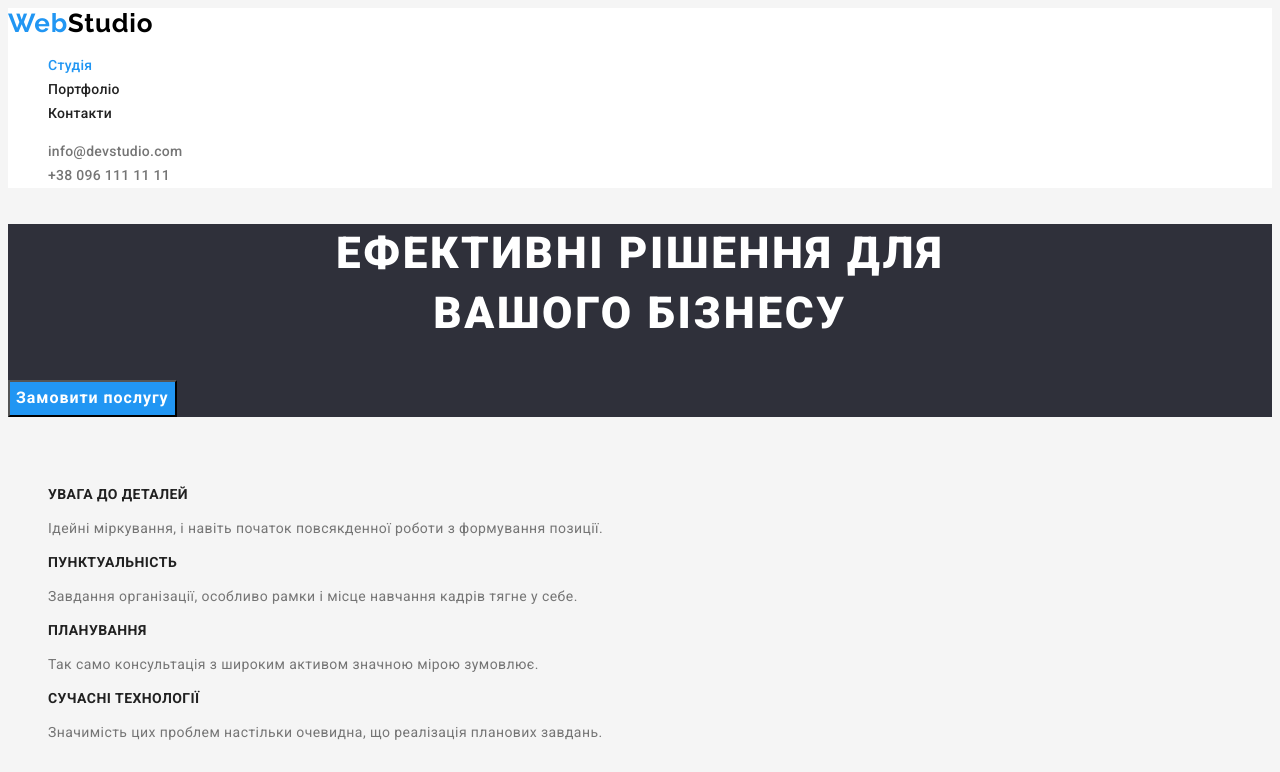
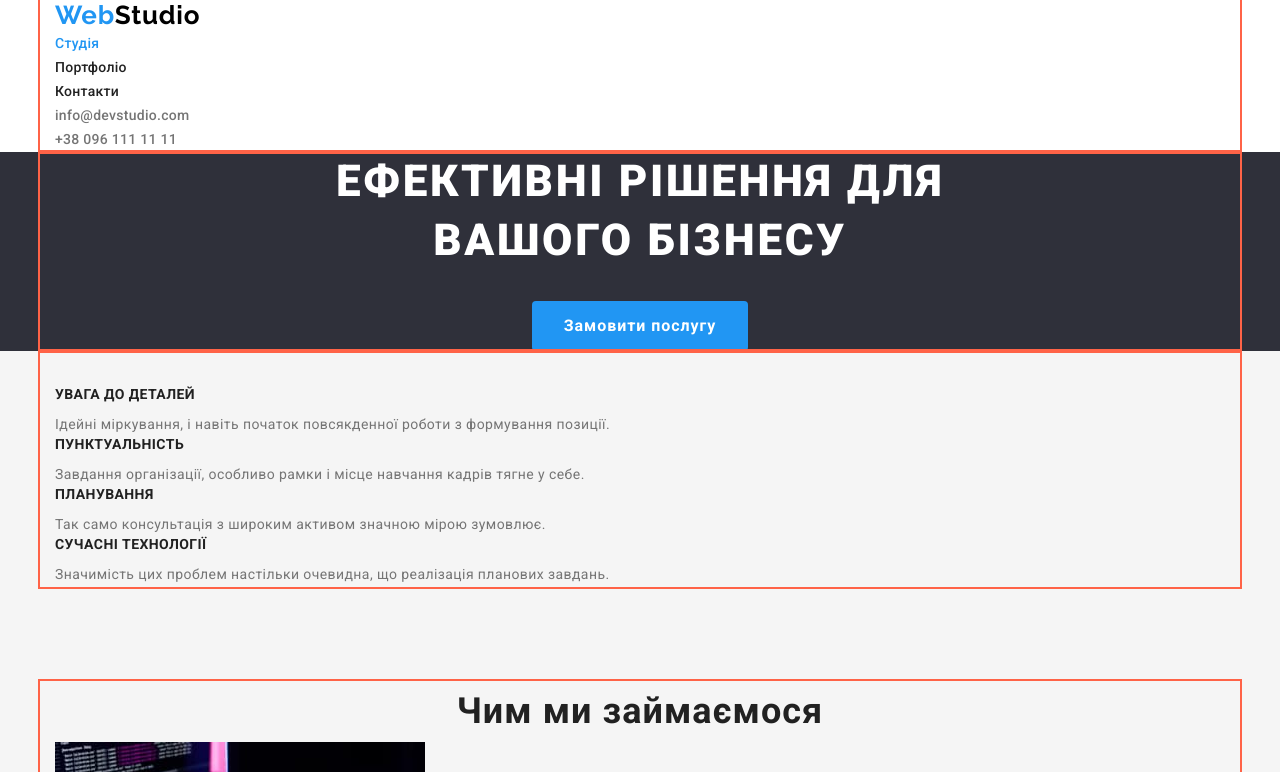
Before and after one commit to YuriiKhomik/goit-markup-hw-03, a plain HTML site: page index.html in a window 1280 px wide. Shown: the top 772 px of the page. Drawn offline with nearby package versions, Linux system fonts and the light colour scheme.

Commit message:
1st page margins and paddings

```diff
--- a/css/styles.css
+++ b/css/styles.css
@@ -20,6 +20,17 @@
 
 ul {
     list-style: none;
+    padding: 0;
+    margin: 0;
+}
+
+.container {
+    margin-left: auto;
+    margin-right: auto;
+    width: 1200px;
+    padding-left: 15px;
+    padding-right: 15px;
+    outline: 2px solid tomato;
 }
 
 /* стилізація хедера */
@@ -99,9 +110,13 @@ ul {
 
 .hero {
     background-color: var(--third-bg-color);
+    text-align: center;
+
 }
 
 .hero-title {
+    margin-top: 0;
+    margin-bottom: 30px;
     color: #FFFFFF;
     font-weight: 900;
     font-size: 44px;
@@ -115,13 +130,23 @@ ul {
 
 .hidden-title {
     visibility: hidden;
+    margin-top: 0;
+    margin-bottom: 0;
 }
 
 /* секції */
 
+.section, .team {
+    padding-top: 0;
+    padding-bottom: 94px;
+}
+
 
 .li-title {
     color: var(--tittle-text-color);
+
+    margin-top: 0;
+    margin-bottom: 10px;
     font-weight: 700;
     font-size: 14px;
     line-height: 1.14;
@@ -131,11 +156,19 @@ ul {
 
 .section-title {
     color: var(--tittle-text-color);
+
+    margin-top: 0;
+    margin-bottom: 0;
     font-weight: 700;
     font-size: 36px;
     line-height: 1.7;
     letter-spacing: 0.03em;
     text-align: center;
+}
+
+.p-strengths {
+    margin-top: 0;
+    margin-bottom: 0;
 }
 
 .team {
@@ -181,6 +214,13 @@ ul {
 .hero-button {
     background-color: var(--accent-color);
 
+    display: inline-block;
+    padding: 10px 32px;
+    min-width: 216px;
+    height: 50px;
+    text-align: center;
+    border-radius: 4px;
+    border: none;
     color: #FFFFFF;
     font-family: inherit;
     font-weight: 700;
--- a/index.html
+++ b/index.html
@@ -11,11 +11,16 @@
       href="https://fonts.googleapis.com/css2?family=Raleway:wght@700&family=Roboto:wght@400;500;700;900&display=swap"
       rel="stylesheet"
     />
+    <link
+      rel="stylesheet"
+      href="https://cdnjs.cloudflare.com/ajax/libs/modern-normalize/1.1.0/modern-normalize.min.css"
+    />
     <link rel="stylesheet" href="./css/styles.css" />
   </head>
   <body class="page">
     <!--Хедер-->
     <header class="page-header">
+      <div class="container">
         <nav>
           <a href="./index.html" lang="en" class="logo"
             ><span class="logo-web">Web</span><span class="logo-studio">Studio</span></a
@@ -32,39 +37,54 @@
           <li><a href="mailto:info@devstudio.com" class="contact">info@devstudio.com</a></li>
           <li><a href="tel:+380961111111" class="contact">+38 096 111 11 11</a></li>
         </ul>
+      </div>
     </header>
+
     <main>
       <!--Герой-->
       <section class="hero">
+        <div class="container">
           <h1 class="hero-title">Ефективні рішення для<br />вашого бізнесу</h1>
           <button type="button" class="hero-button">Замовити послугу</button>
+        </div>
       </section>
       <!--Переваги-->
       <section class="section">
+        <div class="container">
           <h2 class="hidden-title">Чим ми займаємося</h2>
 
           <ul>
             <li>
               <h3 class="li-title">УВАГА ДО ДЕТАЛЕЙ</h3>
-            <p>Ідейні міркування, і навіть початок повсякденної роботи з формування позиції.</p>
+              <p class="p-strengths">
+                Ідейні міркування, і навіть початок повсякденної роботи з формування позиції.
+              </p>
             </li>
             <li>
               <h3 class="li-title">ПУНКТУАЛЬНІСТЬ</h3>
-            <p>Завдання організації, особливо рамки і місце навчання кадрів тягне у себе.</p>
+              <p class="p-strengths">
+                Завдання організації, особливо рамки і місце навчання кадрів тягне у себе.
+              </p>
             </li>
             <li>
               <h3 class="li-title">ПЛАНУВАННЯ</h3>
-            <p>Так само консультація з широким активом значною мірою зумовлює.</p>
+              <p class="p-strengths">
+                Так само консультація з широким активом значною мірою зумовлює.
+              </p>
             </li>
             <li>
               <h3 class="li-title">СУЧАСНІ ТЕХНОЛОГІЇ</h3>
-            <p>Значимість цих проблем настільки очевидна, що реалізація планових завдань.</p>
+              <p class="p-strengths">
+                Значимість цих проблем настільки очевидна, що реалізація планових завдань.
+              </p>
             </li>
           </ul>
+        </div>
       </section>
 
       <!--Чим ми займаємося-->
       <section class="section">
+        <div class="container">
           <h2 class="section-title">Чим ми займаємося</h2>
 
           <ul>
@@ -72,9 +92,11 @@
             <li><img src="./images/whatwedo2.jpg" alt="робота із смартфоном" width="370" /></li>
             <li><img src="./images/whatwedo3.jpg" alt="робота зі стилями" width="370" /></li>
           </ul>
+        </div>
       </section>
       <!--Команда-->
       <section class="team">
+        <div class="container">
           <h2 class="section-title">Наша команда</h2>
 
           <ul>
@@ -99,10 +121,12 @@
               <p lang="en" class="p-team">UI Designer</p>
             </li>
           </ul>
+        </div>
       </section>
     </main>
     <!--Футер-->
     <footer class="footer">
+      <div class="container">
         <a href="./index.html" lang="en" class="logo"
           ><span class="logo-web">Web</span><span class="logo-studio-footer">Studio</span></a
         >
@@ -122,6 +146,7 @@
             <li><a href="tel:+380961111111" class="address-link">+38 096 111 11 11</a></li>
           </ul>
         </address>
+      </div>
     </footer>
   </body>
 </html>
```
Also changed, not shown: portfolio.html (+4 -0 lines). Lines whose indentation alone changed are shown as unchanged.
